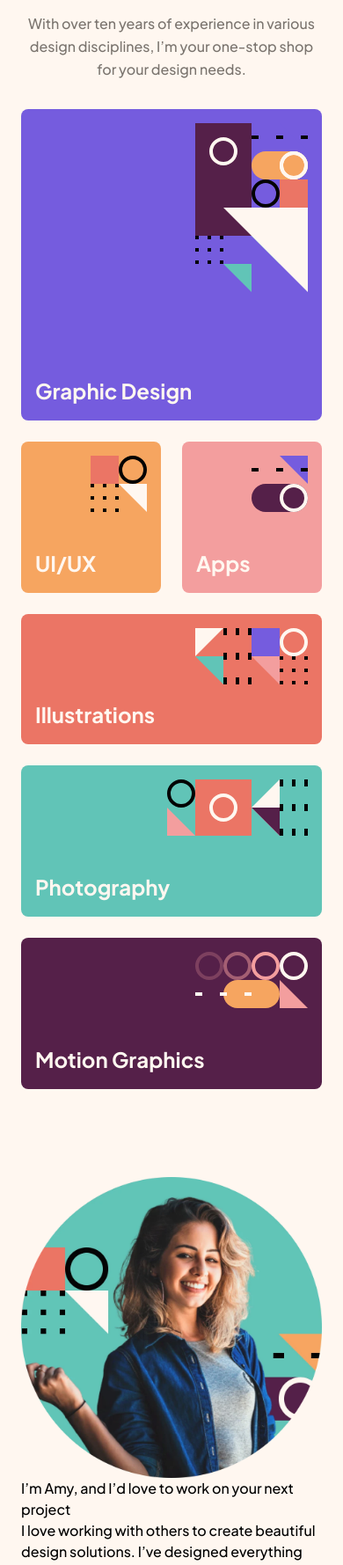
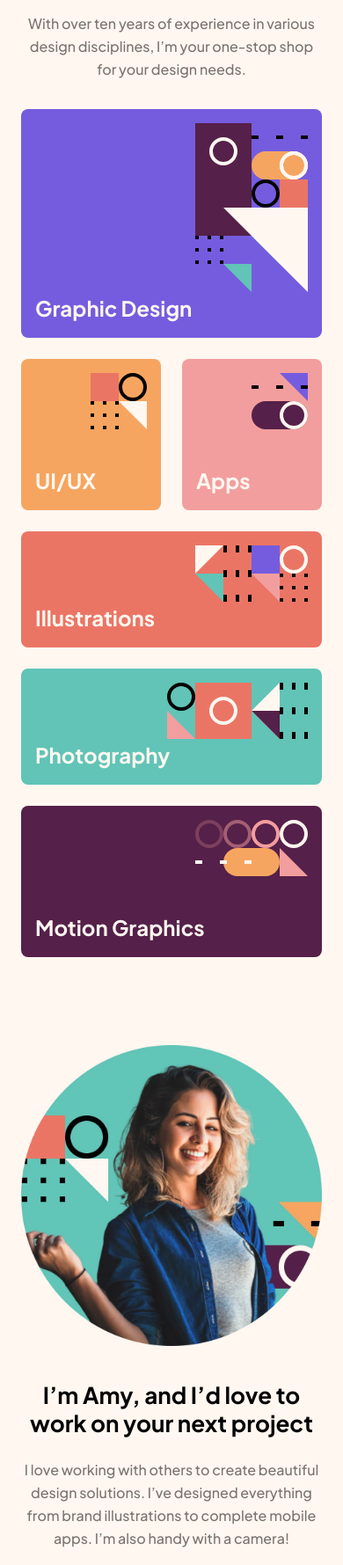
Before and after one commit to AjeaSmith/Design-portfolio, a website built with Vite: page index.html in a window 390 px wide. Shown: the part 204-1983 px from the top of the page at 88% size. Built offline with nearby package versions, Linux system fonts and the light colour scheme; files whose address does not match are found by name.

Commit message:
worked on about section for tablet view

```diff
--- a/index.html
+++ b/index.html
@@ -61,13 +61,13 @@
 						class="grid grid-cols-2 gap-6 text-cream md:grid-cols-4 xl:grid-cols-6"
 					>
 						<div
-							class="flex flex-col bg-purple rounded-lg p-4 col-span-2
+							class="flex flex-col justify-between bg-purple rounded-lg p-4 col-span-2
 							md:col-start-1
 							md:col-end-3
-							md:row-start-1 md:row-end-3"
+							md:row-start-1 md:row-end-3 lg:p-6"
 						>
 							<img
-								class="place-self-end mb-[94px]"
+								class="place-self-end"
 								src="./assets/pattern-graphic-design.svg"
 								alt=""
 							/>
@@ -78,7 +78,7 @@
 						<!-- END OF GRID ITEM 1 -->
 
 						<div
-							class="flex flex-col col-span-1 bg-lightOrange rounded-lg p-4 md:col-start-3 md:col-end-4"
+							class="flex flex-col justify-between col-span-1 bg-lightOrange rounded-lg p-4 md:col-start-3 md:col-end-4 lg:p-6"
 						>
 							<img
 								class="place-self-end mb-10"
@@ -90,7 +90,7 @@
 						<!-- END OF GRID ITEM 2 -->
 
 						<div
-							class="flex flex-col col-span-1 bg-pink rounded-lg p-4 md:col-start-4 md:col-end-5"
+							class="flex flex-col justify-between col-span-1 bg-pink rounded-lg p-4 md:col-start-4 md:col-end-5 lg:p-6"
 						>
 							<img
 								class="place-self-end mb-10"
@@ -102,10 +102,10 @@
 						<!-- END OF GRID ITEM 3 -->
 
 						<div
-							class="flex flex-col col-span-2 bg-darkOrange rounded-lg p-4 md:col-start-3 md:col-end-5"
+							class="flex flex-col justify-between col-span-2 bg-darkOrange rounded-lg p-4 md:col-start-3 md:col-end-5 lg:p-6"
 						>
 							<img
-								class="place-self-end mb-4"
+								class="place-self-end "
 								src="./assets/pattern-illustrations.svg"
 								alt=""
 							/>
@@ -114,10 +114,10 @@
 						<!-- END OF GRID ITEM 4 -->
 
 						<div
-							class="flex flex-col col-span-2 bg-teal rounded-lg p-4 xl:row-start-1 xl:col-start-5"
+							class="flex flex-col justify-between col-span-2 bg-teal rounded-lg p-4 xl:row-start-1 xl:col-start-5 lg:p-6"
 						>
 							<img
-								class="place-self-end mb-10"
+								class="place-self-end"
 								src="./assets/pattern-photography.svg"
 								alt=""
 							/>
@@ -127,7 +127,7 @@
 						<!-- END OF GRID ITEM 5 -->
 
 						<div
-							class="flex flex-col col-span-2 bg-violet rounded-lg p-4"
+							class="flex flex-col col-span-2 bg-violet rounded-lg p-4 lg:p-6"
 						>
 							<img
 								class="place-self-end mb-10"
@@ -144,22 +144,22 @@
 			</section>
 			<!-- END OF SECTION 2 -->
 
-			<section>
+			<section class="mb-[100px]">
 				<div class="container">
-					<div>
-						<img src="./assets/image-amy.webp" alt="" />
-						<div>
-							<h1>
+					<div class="md:flex">
+						<img class="mb-10 md:w-1/2 md:mb-0 md:mr-6" src="./assets/image-amy.webp" alt="amy" />
+						<div class="flex flex-col text-center justify-center md:w-1/2 md:text-left md:items-start">
+							<h1 class="text-black text-[1.625rem] font-bold leading-8 md:text-sm">
 								I’m Amy, and I’d love to work on your next
 								project
 							</h1>
-							<p>
+							<p class="my-6 text-gray leading-[26px] md:text-[18px]">
 								I love working with others to create beautiful
 								design solutions. I’ve designed everything from
 								brand illustrations to complete mobile apps. I’m
 								also handy with a camera!
 							</p>
-							<button>Free Consultation</button>
+							<button class="text-[1rem] bg-darkOrange text-cream px-[45px] py-[14px] rounded-full">Free Consultation</button>
 						</div>
 					</div>
 				</div>
```
Also changed, not shown: dist/output.css.
